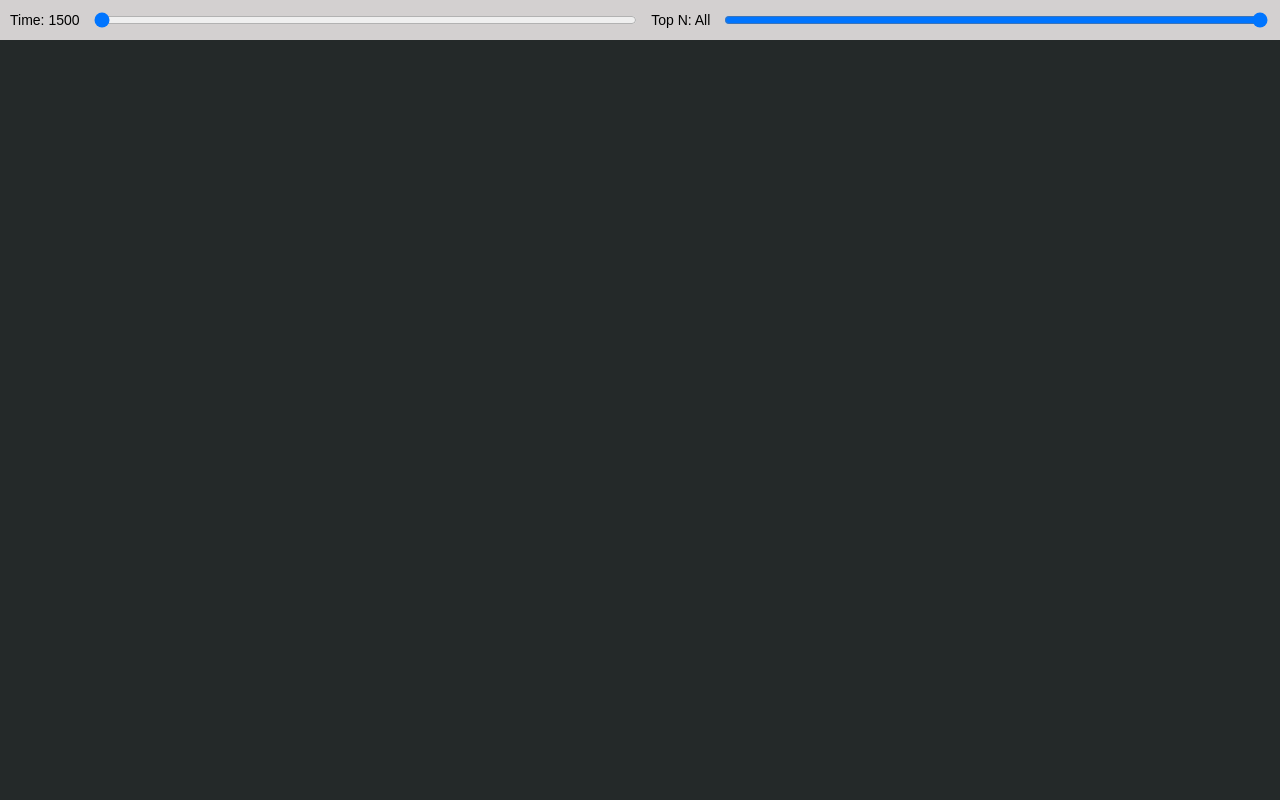
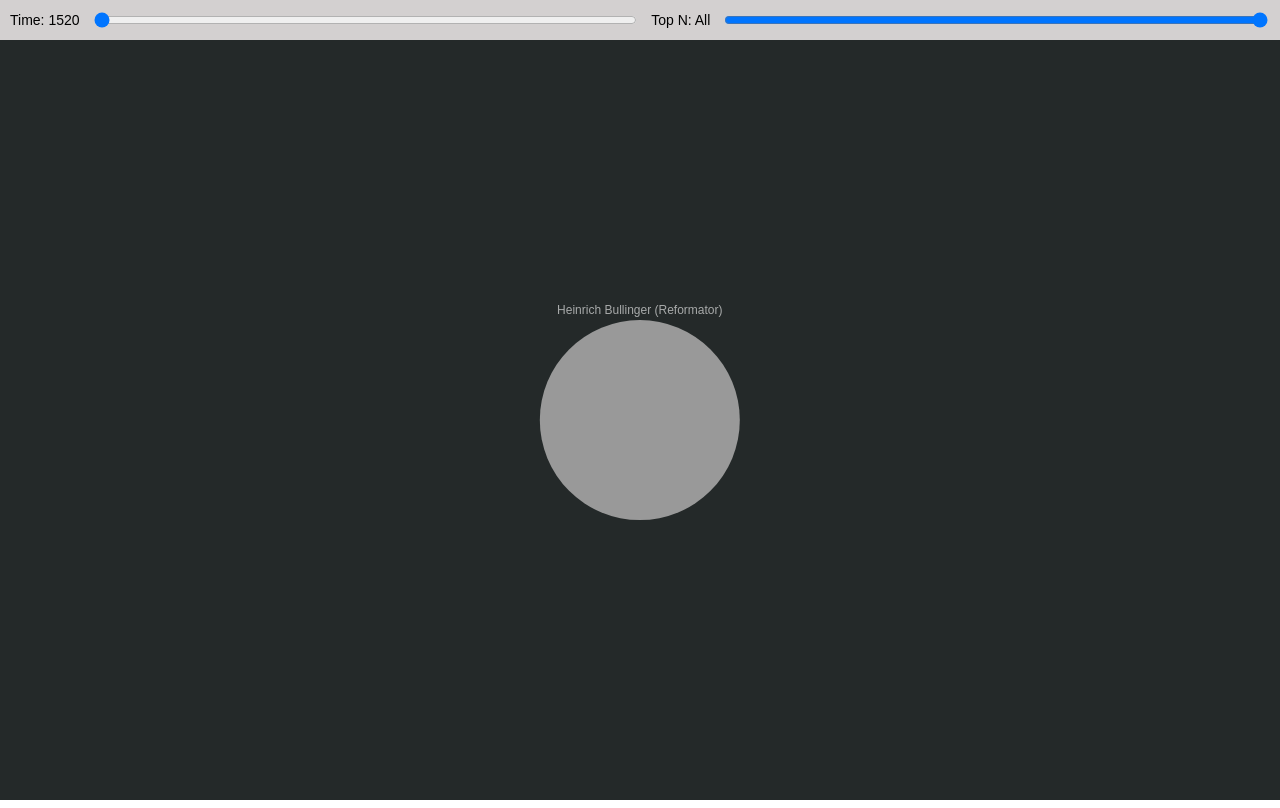
Before and after one commit to dominic-fischer/dynamic-graph, a website built with Vite: page index.html in a window 1280 px wide. Built offline with nearby package versions, Linux system fonts and the light colour scheme.

Commit message:
finalize visualisation

```diff
--- a/index.html
+++ b/index.html
@@ -42,8 +42,8 @@
       <input
         type="range"
         id="time-slider"
-        min="1500"
-        max="1600"
+        min="1520"
+        max="1575"
         step="1"
         value="0"
       />
--- a/src/d3-dynamic-graph.js
+++ b/src/d3-dynamic-graph.js
@@ -7,7 +7,7 @@ const DynamicGraph = (d3SelectedVisContainer, d3, optionalPubVars) => {
     width: window.innerWidth, // pixles
     height: window.innerHeight, // pixles
     transitionTime: 10, // milliseconds
-    centeringForce: 0.05,
+    centeringForce: 0.04,
     // e.g. Nodes: [{id: "foo"}, {id: "bar"}] Links: [{source: "foo", target: "bar"}]
     nodeRefProp: "id",
     unfocusOpacity: 0.6,
@@ -246,15 +246,15 @@ const DynamicGraph = (d3SelectedVisContainer, d3, optionalPubVars) => {
           "link",
           d3.forceLink().id((node) => node[pubVar.nodeRefProp])
           .distance(35)     // rest length = 100px
-          .strength(0.3)
+          .strength(0.1)
         )
-        .force("charge", d3.forceManyBody().strength(-1200))
+        .force("charge", d3.forceManyBody().strength(-800))
         .force("x", d3.forceX(pubVar.width / 2).strength(pubVar.centeringForce))
         .force(
           "y",
           d3.forceY(pubVar.height / 2).strength(pubVar.centeringForce)
         )
-        .velocityDecay(0.2)
+        .velocityDecay(0.4)
         .force("bounds", () => {
           for (const d of simulation.nodes()) {
             const r = pubVar.nodeRadius(d);
@@ -473,7 +473,33 @@ const DynamicGraph = (d3SelectedVisContainer, d3, optionalPubVars) => {
     // Update and restart the simulation
     simulation.nodes(nodes);
     simulation.force("link").links(links);
-    simulation.alpha(0.6).restart();
+    // Start simulation at alpha = 0.3
+    let startAlpha = 0.00001;
+    let targetAlpha = 0.6;
+    let duration = 2000; // in ms
+
+    // Set initial alpha
+    simulation.alpha(startAlpha).restart();
+    // pause for a moment to let the initial positions settle
+    setTimeout(() => {
+      simulation.alpha(startAlpha).restart();
+    }, 1000);
+
+    // Use d3.timer to gradually increase alpha
+    const startTime = Date.now();
+    const interpolator = d3.interpolateNumber(startAlpha, targetAlpha);
+
+    const rampUp = d3.timer(() => {
+      let elapsed = Date.now() - startTime;
+      let t = Math.min(1, elapsed / duration); // clamp between 0 and 1
+      simulation.alpha(interpolator(t)).restart();
+
+      if (t === 1) {
+        rampUp.stop(); // stop timer after ramp-up is done
+      }
+      });
+
+    simulation.velocityDecay(0.4);
 
   }
 
```
